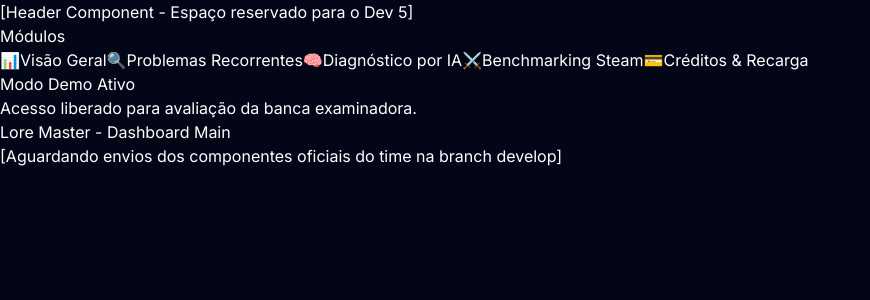
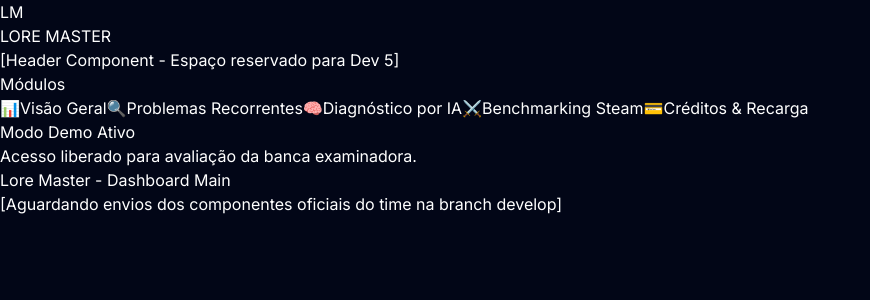
Before and after one commit to joaovveloso/lore-master, a Next.js app: page / in a window 1280 px wide. Shown: the top 300 px of the page, without its empty margins (0-870 px from the left). Built offline with nearby package versions, Linux system fonts and the light colour scheme.

Commit message:
setup: skeleton Header (Dev 5)
Updated Header component to include logo and layout.

```diff
--- a/src/components/Header.tsx
+++ b/src/components/Header.tsx
@@ -2,13 +2,22 @@
 
 // ==========================================
 // RESERVADO PARA O DEV 5
-// Cole o seu código do Header nesta função abaixo
+// Desenvolva o Header com a logo Lore Master,
+// o seletor de jogos e o contador de créditos aqui.
 // ==========================================
 
 export function Header() {
   return (
-    <header className="w-full p-4 bg-slate-900 border-b border-slate-800 text-white">
-      <p className="text-xs font-mono text-slate-400">[Header Component - Espaço reservado para o Dev 5]</p>
+    <header className="w-full p-4 bg-slate-900 border-b border-slate-800 text-white flex items-center justify-between">
+      <div className="flex items-center gap-3">
+        <div className="w-8 h-8 bg-rose-600 rounded-lg flex items-center justify-center font-bold text-sm">
+          LM
+        </div>
+        <span className="font-bold tracking-wide">LORE MASTER</span>
+      </div>
+      <p className="text-xs font-mono text-slate-400">
+        [Header Component - Espaço reservado para Dev 5]
+      </p>
     </header>
   );
 }
```
